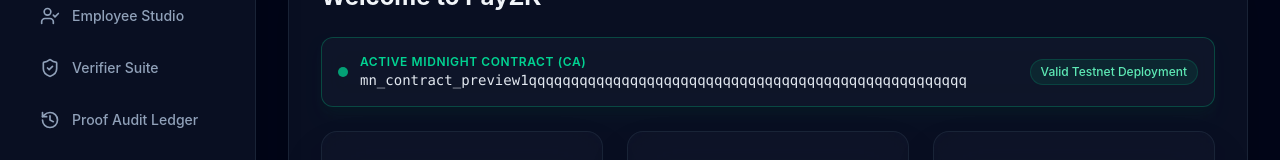
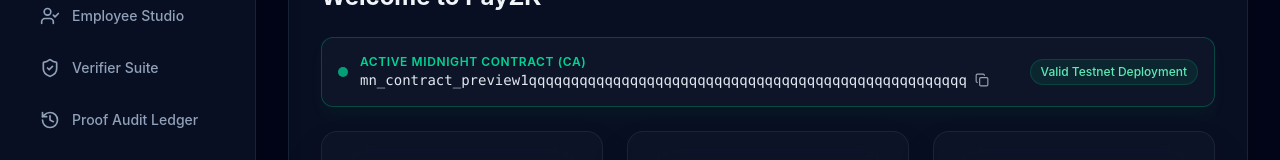
Before and after one commit to shivammpatil2007-star/PayZK-Midnight, a React (Vite) app in the folder frontend/: page / in a window 1280 px wide. Shown: the part 164-324 px from the top of the page. Built offline with nearby package versions, Linux system fonts and the light colour scheme.

Commit message:
fix(ui): polish UI components, add favicon.svg, and add live CA telemetry banner

```diff
--- a/frontend/index.html
+++ b/frontend/index.html
@@ -4,7 +4,7 @@
     <meta charset="UTF-8" />
     <link rel="icon" type="image/svg+xml" href="/favicon.svg" />
     <meta name="viewport" content="width=device-width, initial-scale=1.0" />
-    <title>PayZK Protocol | Confidential Income & Employment Verification</title>
+    <title>PayZK Protocol | Confidential Income Verification</title>
   </head>
   <body>
     <div id="root"></div>
--- a/frontend/src/components/OverviewMetrics.tsx
+++ b/frontend/src/components/OverviewMetrics.tsx
@@ -1,6 +1,8 @@
-import React from 'react';
+import React, { useState } from 'react';
+import { Copy } from 'lucide-react';
 
 export const OverviewMetrics: React.FC = () => {
+  const [isCopied, setIsCopied] = useState(false);
   return (
     <div className="flex flex-col gap-6">
       {/* Contract Telemetry Banner */}
@@ -10,8 +12,23 @@ export const OverviewMetrics: React.FC = () => {
             <div className="w-2.5 h-2.5 rounded-full bg-emerald-400 animate-pulse" />
             <div>
               <div className="text-xs font-semibold text-emerald-400 uppercase tracking-wider">Active Midnight Contract (CA)</div>
-              <div className="text-sm font-mono text-slate-200 break-all select-all">
+              <div className="text-sm font-mono text-slate-200 break-all select-all flex items-center gap-2">
                 mn_contract_preview1qqqqqqqqqqqqqqqqqqqqqqqqqqqqqqqqqqqqqqqqqqqqqqqqqqqq
+                <button
+                  onClick={() => {
+                    navigator.clipboard.writeText('mn_contract_preview1qqqqqqqqqqqqqqqqqqqqqqqqqqqqqqqqqqqqqqqqqqqqqqqqqqqq');
+                    setIsCopied(true);
+                    setTimeout(() => setIsCopied(false), 2000);
+                  }}
+                  className="text-gray-400 hover:text-white transition-colors relative"
+                >
+                  <Copy size={14} />
+                  {isCopied && (
+                    <span className="absolute -top-8 -right-4 bg-emerald-500 text-white text-[10px] font-bold px-2 py-1 rounded shadow-lg animate-in slide-in-from-bottom-2 fade-in whitespace-nowrap">
+                      Copied!
+                    </span>
+                  )}
+                </button>
               </div>
             </div>
           </div>
```
